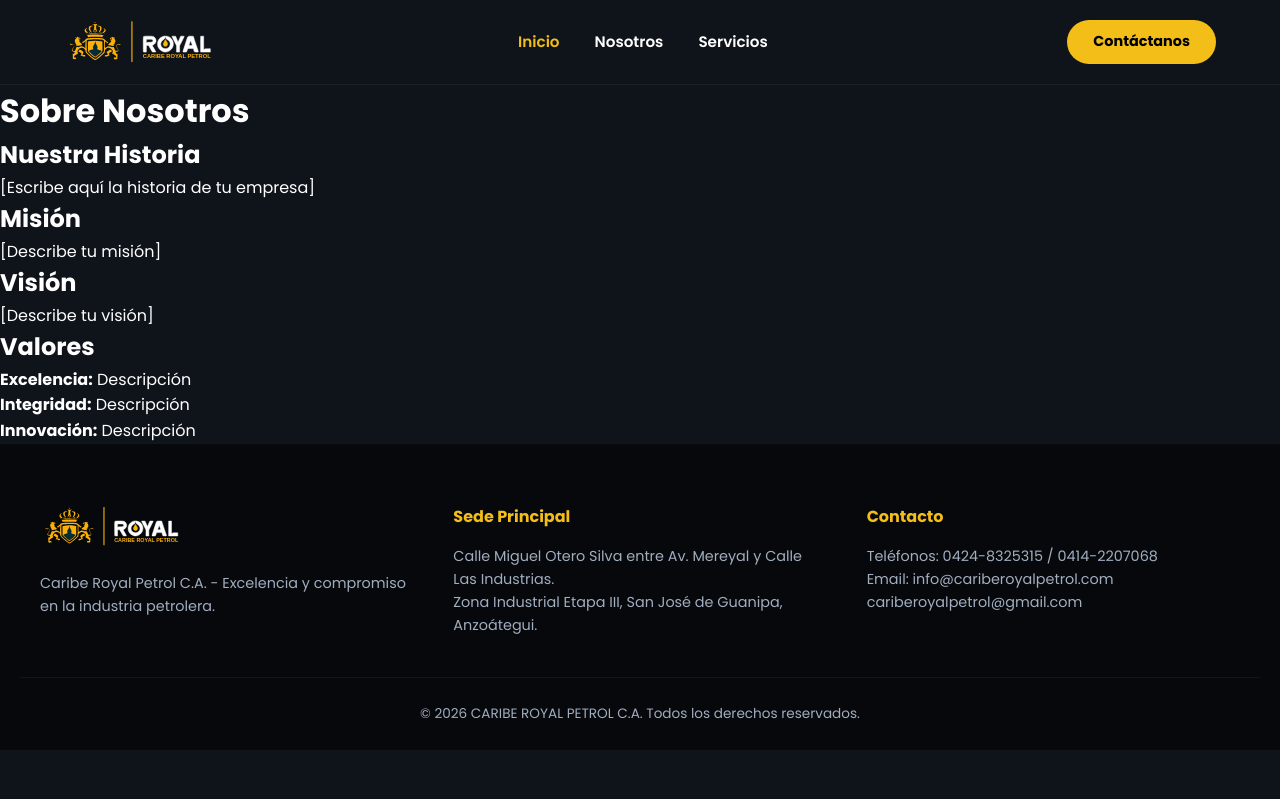
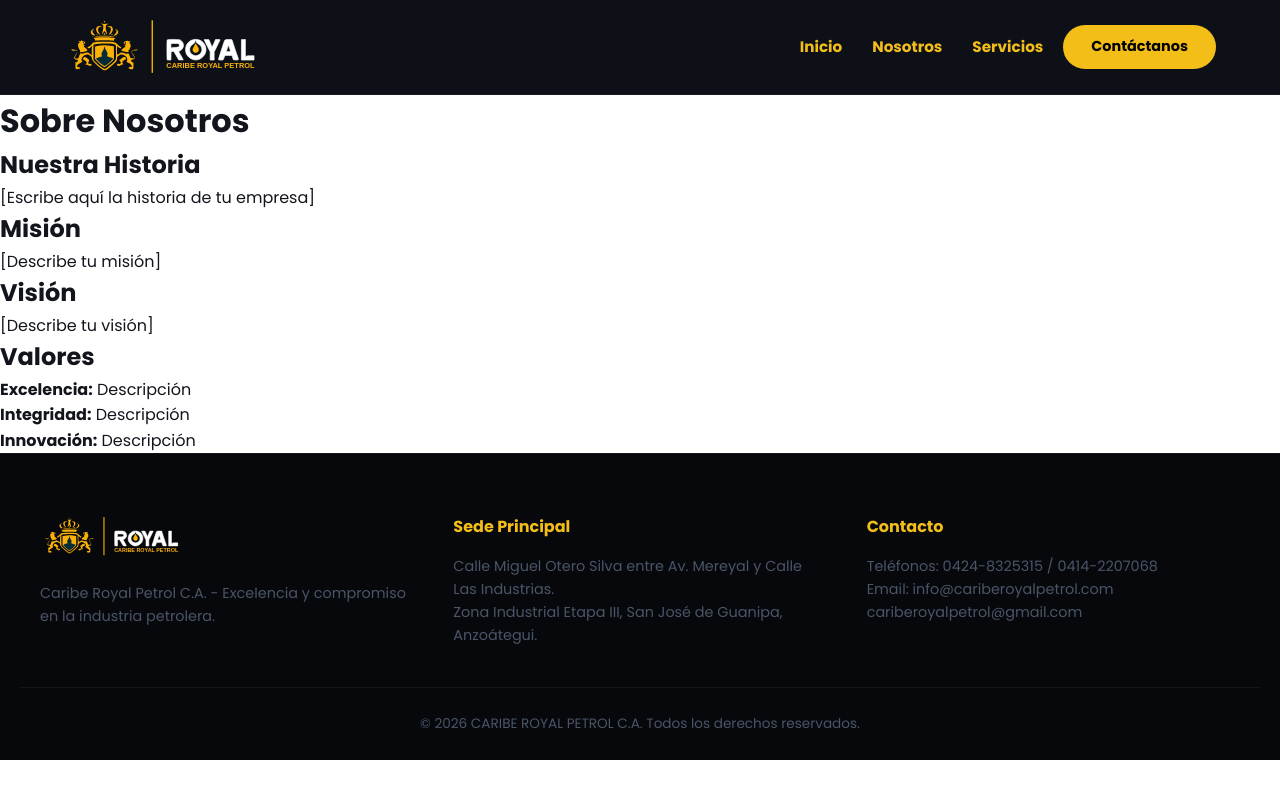
Before and after one commit to ing-nestorgomez/layor, a Jekyll site: the page built from about.md, in a window 1280 px wide. Shown: the top 799 px of the page. Built offline with Jekyll 4.4.1, drawn with Linux system fonts in a browser that asks for light colours.

Commit message:
Refactor styles for light theme and layout adjustments
Updated CSS variables for light theme and adjusted styles for header, navigation, and hero section.

```diff
--- a/assets/css/styles.css
+++ b/assets/css/styles.css
@@ -1,11 +1,12 @@
 /* ==========================================
-   RESET & VARIABLES GLOBALES
+   RESET & VARIABLES GLOBALES (FONDO CLARO GENERAL)
    ========================================== */
 :root {
   --primary-gold: #f4be18;
-  --bg-dark: #0f131a;
-  --text-light: #ffffff;
-  --text-muted: #a0aec0;
+  --bg-dark: #ffffff;          /* Fondo blanco para las secciones del sitio */
+  --bg-card: #f8f9fa;          /* Fondo claro para tarjetas */
+  --text-light: #12151c;        /* Texto principal oscuro */
+  --text-muted: #4a5568;        /* Texto secundario gris */
   --font-main: 'Poppins', sans-serif;
 }
 
@@ -17,8 +18,8 @@
 
 body {
   font-family: var(--font-main);
-  background-color: var(--bg-dark);
-  color: var(--text-light);
+  background-color: #ffffff;    /* Asegura fondo claro en todo el sitio */
+  color: #12151c;
   line-height: 1.6;
 }
 
@@ -28,56 +29,67 @@
 }
 
 /* ==========================================
-   HEADER & NAVEGACIÓN
+   HEADER & NAVEGACIÓN (DISEÑO EXACTO REFERENCIA)
    ========================================== */
 .site-header {
   position: sticky;
   top: 0;
   z-index: 1000;
-  background-color: #0f131a;
+  background-color: #0d1117;   /* Fondo oscuro exclusivo para la barra superior */
   border-bottom: 1px solid rgba(255, 255, 255, 0.05);
-  padding: 18px 5%;
+  padding: 16px 5%;
 }
 
 .header-container {
   display: flex;
   justify-content: space-between;
   align-items: center;
-  max-width: 1200px;
+  max-width: 1250px;
   margin: 0 auto;
+  gap: 20px;
 }
 
+/* Logo más grande como la referencia */
 .site-logo img {
-  height: 48px;
+  height: 62px;               /* Incrementado para mayor visibilidad */
+  width: auto;
   display: block;
+}
+
+/* Menú empujado hacia la derecha antes del botón */
+.header-container nav {
+  margin-left: auto;
 }
 
 .nav-menu {
   display: flex;
   list-style: none;
-  gap: 35px;
+  gap: 30px;
+  align-items: center;
 }
 
+/* Todos los enlaces en color amarillo/dorado corporativo */
 .nav-menu a {
   font-size: 0.95rem;
-  font-weight: 600;
-  color: #ffffff;
-  transition: color 0.3s;
+  font-weight: 700;
+  color: var(--primary-gold); /* Todos amarillos según referencia */
+  transition: opacity 0.2s;
 }
 
-.nav-menu a.active,
 .nav-menu a:hover {
-  color: var(--primary-gold);
+  opacity: 0.8;
 }
 
+/* Botón Contáctanos */
 .btn-header-contact {
   background-color: var(--primary-gold);
   color: #000000;
-  padding: 10px 26px;
-  border-radius: 22px;
-  font-weight: 700;
+  padding: 10px 28px;
+  border-radius: 25px;
+  font-weight: 800;
   font-size: 0.9rem;
   transition: transform 0.2s, background 0.3s;
+  white-space: nowrap;
 }
 
 .btn-header-contact:hover {
@@ -86,7 +98,7 @@
 }
 
 /* ==========================================
-   HERO SECTION (AJUSTADO AL DISEÑO SOLICITADO)
+   HERO SECTION
    ========================================== */
 .hero-section {
   position: relative;
@@ -99,14 +111,13 @@
   padding: 60px 20px;
 }
 
-/* Overlay suave para mantener los tonos cálidos/rojizos del fondo */
 .hero-overlay {
   position: absolute;
   top: 0;
   left: 0;
   width: 100%;
   height: 100%;
-  background: rgba(0, 0, 0, 0.25);
+  background: rgba(0, 0, 0, 0.25); /* Overlay liviano para conservar colores cálidos */
 }
 
 .hero-content {
@@ -128,7 +139,7 @@
 .hero-title {
   font-size: 3.8rem;
   font-weight: 900;
-  color: #ffffff; /* Blanco brillante e intachable */
+  color: #ffffff;
   text-transform: uppercase;
   margin-bottom: 25px;
   letter-spacing: 1px;
@@ -136,12 +147,11 @@
   text-shadow: 0 2px 10px rgba(0, 0, 0, 0.5);
 }
 
-/* Botón con las esquinas suavizadas exactas de la imagen 1 */
 .btn-hero {
   background-color: var(--primary-gold);
   color: #000000;
   padding: 12px 28px;
-  border-radius: 8px; /* Cambiado de 25px a 8px para coincidir con la imagen 1 */
+  border-radius: 8px;
   font-weight: 800;
   font-size: 0.95rem;
   display: inline-block;
```
